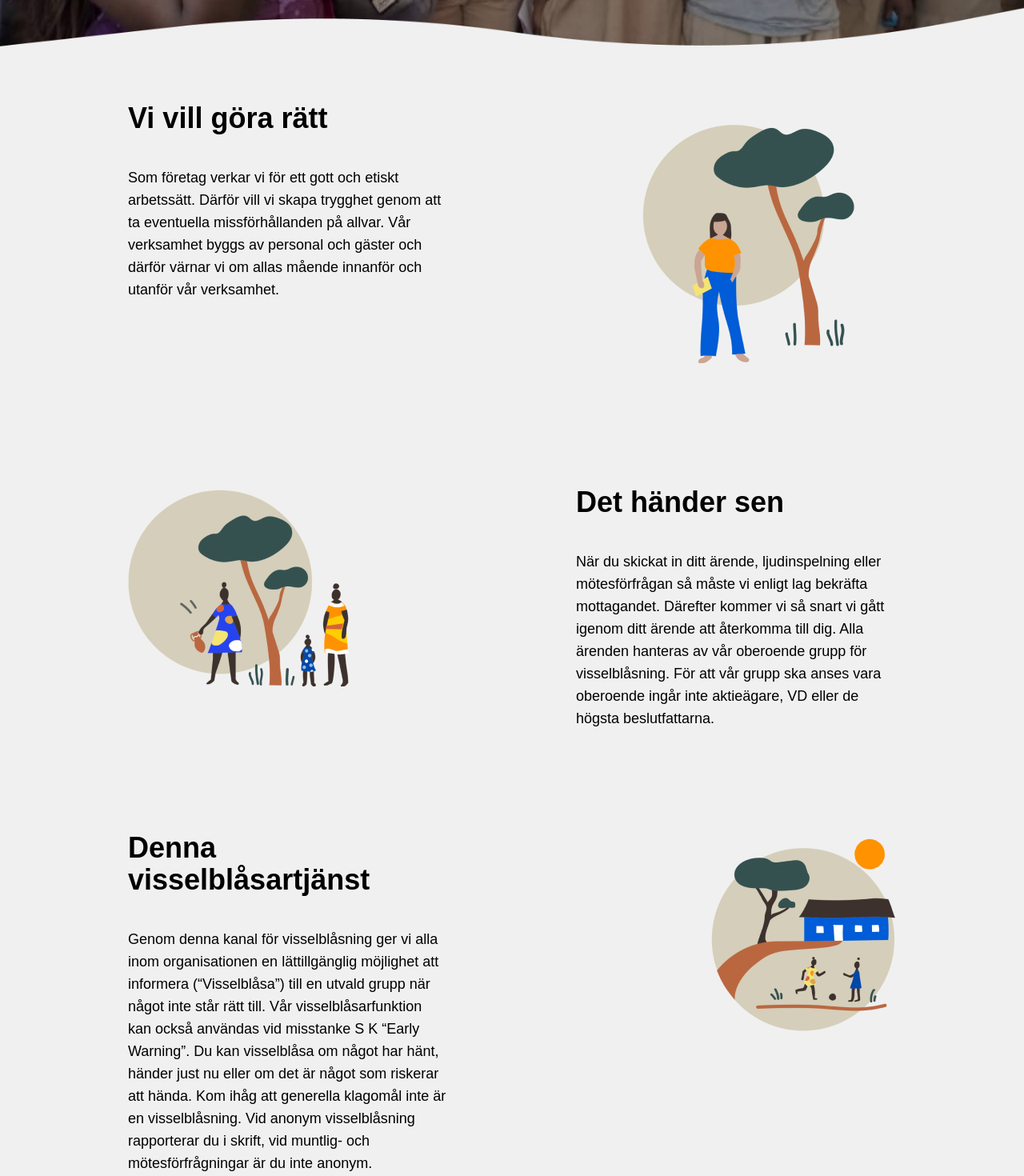
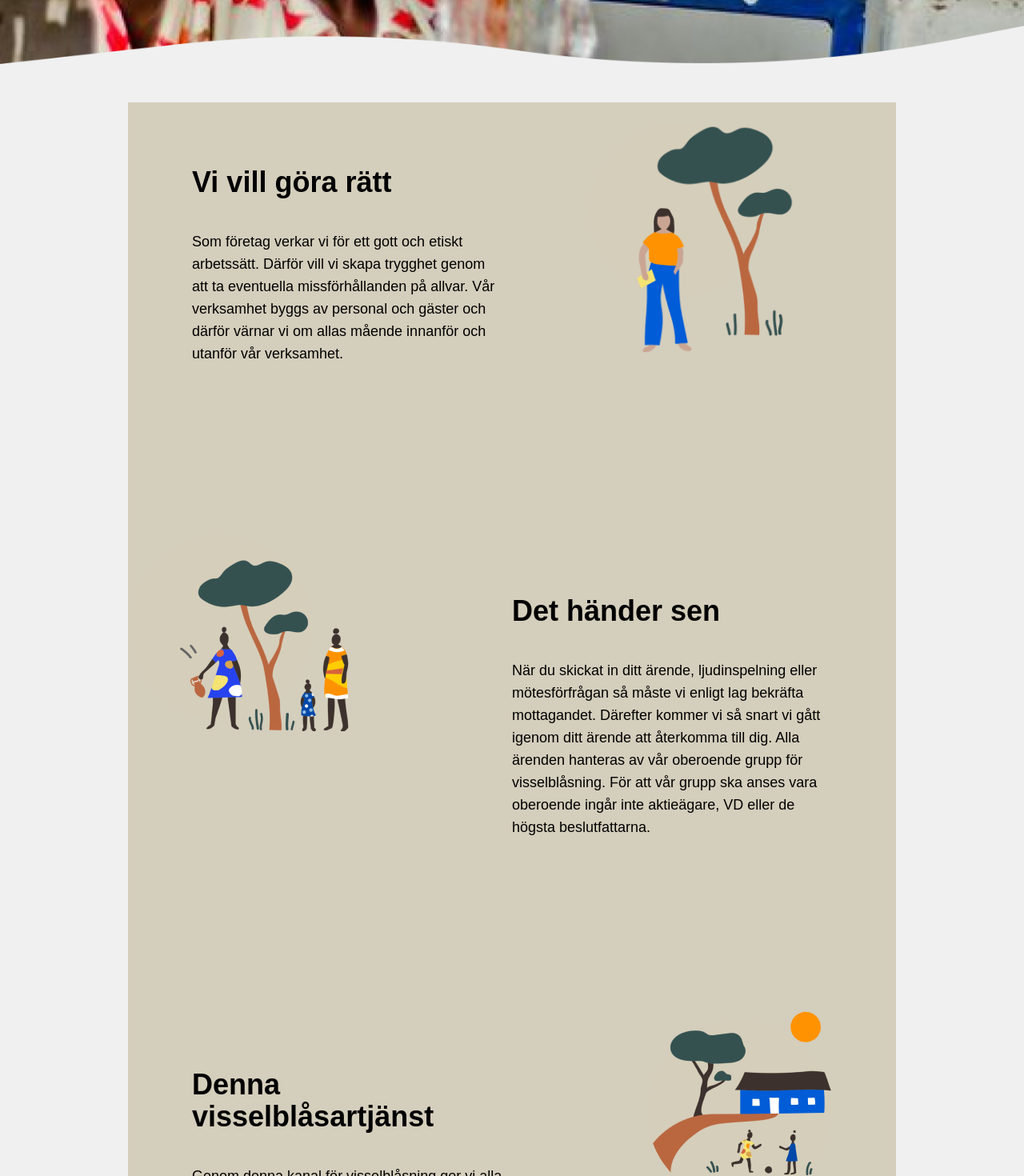
Before and after one commit to hyper-island-collaboration-work/yennenga-progress-group-3, a React (Vite) app: page /Whistleblowing in a window 1280 px wide. Shown: the part 680-2150 px from the top of the page at 80% size. Built offline with nearby package versions, Linux system fonts and the light colour scheme.

Commit message:
changes picture

```diff
--- a/src/components/BottomBar/BottomBar.jsx
+++ b/src/components/BottomBar/BottomBar.jsx
@@ -5,12 +5,11 @@ import footer90KontoLogo from "/vector/svenskkontroll.svg";
 import { NavLink } from "react-router-dom";
 import SocialMedia from "./SocialMedia";
 import WhistleBlowing from "./WhistleBlowingSection";
-
 function BottomBar() {
   return (
     <>
       <div className="bg-sand">
-        <WhistleBlowing />
+      {/*  <WhistleBlowing />*/ }
         <footer
           className="footer flex flex-col gap-10 bg-cover bg-top px-20 pb-16 pt-28 text-lg leading-loose"
           style={{ backgroundImage: `url(${footerBackground})` }}
--- a/src/components/WhistleBlowing/Whistleblowing.jsx
+++ b/src/components/WhistleBlowing/Whistleblowing.jsx
@@ -1,9 +1,9 @@
 export default function Whistleblowing() {
   return (
     <section className="px-40 pb-80 pt-12">
-      <div className="flex flex-col gap-32 pb-44">
-        <div className="flex justify-between">
-          <div className="flex w-5/12 flex-col gap-10">
+      <div className="flex flex-col gap-32 pb-44  bg-sand">
+        <div className="flex justify-between ">
+          <div className="flex w-5/12 m-20 flex-col gap-10">
             <h3>Vi vill göra rätt</h3>
             <p>
               Som företag verkar vi för ett gott och etiskt arbetssätt. Därför
@@ -12,15 +12,15 @@ export default function Whistleblowing() {
               värnar vi om allas mående innanför och utanför vår verksamhet.
             </p>
           </div>
-          <div>
+          <div className="mr-20">
             <img src="./images/item-1.png" alt="" />
           </div>
         </div>
         <div className="flex justify-between">
-          <div>
+          <div className="mr-20">
             <img src="./images/method1.png" alt="" />
           </div>
-          <div className="flex w-5/12 flex-col gap-10">
+          <div className="flex w-5/12 flex-col m-20 gap-10">
             <h3>Det händer sen</h3>
             <p>
               När du skickat in ditt ärende, ljudinspelning eller mötesförfrågan
@@ -33,7 +33,7 @@ export default function Whistleblowing() {
           </div>
         </div>
         <div className="flex justify-between">
-          <div className="flex w-5/12 flex-col gap-10">
+          <div className="flex w-5/12 flex-col m-20 gap-10">
             <h3>Denna visselblåsartjänst</h3>
             <p>
               Genom denna kanal för visselblåsning ger vi alla inom
@@ -47,13 +47,13 @@ export default function Whistleblowing() {
               mötesförfrågningar är du inte anonym.
             </p>
           </div>
-          <div>
+          <div className=" mr-20">
             <img src="./images/method3.png" alt="" />
           </div>
         </div>
       </div>
-      <section className="flex flex-col gap-52 rounded-3xl bg-white px-60 pb-14 pt-20">
-        <div className="flex flex-col gap-2">
+      <section className=" flex flex-col gap-52 rounded-3xl bg-white px-60 pb-14 pt-20">
+        <div className="flex flex-col  gap-2">
           <h3>Hur fungerar det?</h3>
           <p className="text-lg font-normal">
             För att visselblåsa kan du använda denna kanal om du vill rapportera
--- a/src/pages/WhistleblowingPage/WhistleblowingPage.jsx
+++ b/src/pages/WhistleblowingPage/WhistleblowingPage.jsx
@@ -17,6 +17,7 @@ export default function WhistleblowingPage() {
       />
       <Whistleblowing />
       <BottomBar />
+
     </>
   );
 }
```
Also changed, not shown: public/images/Whistleblowing-bg.png.
